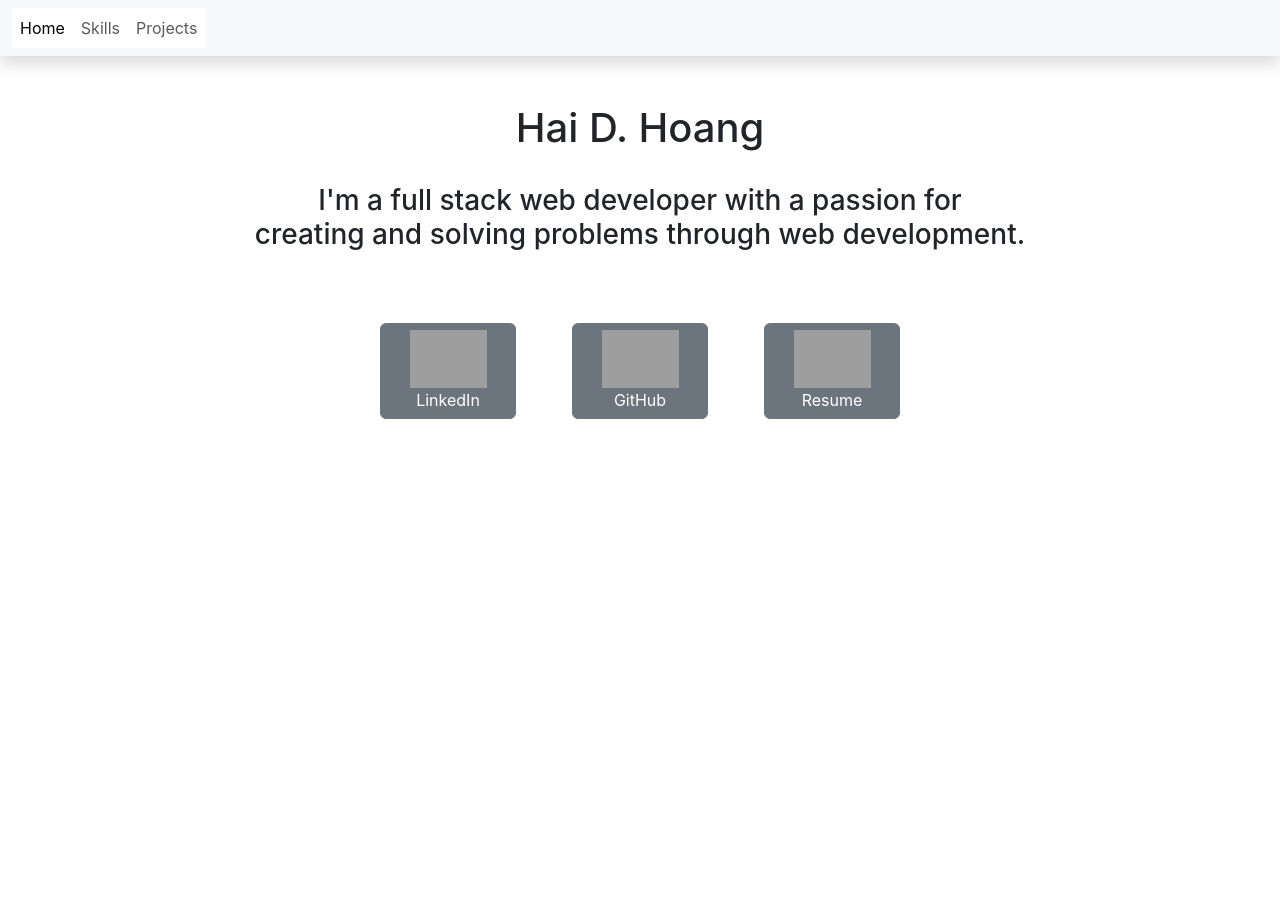
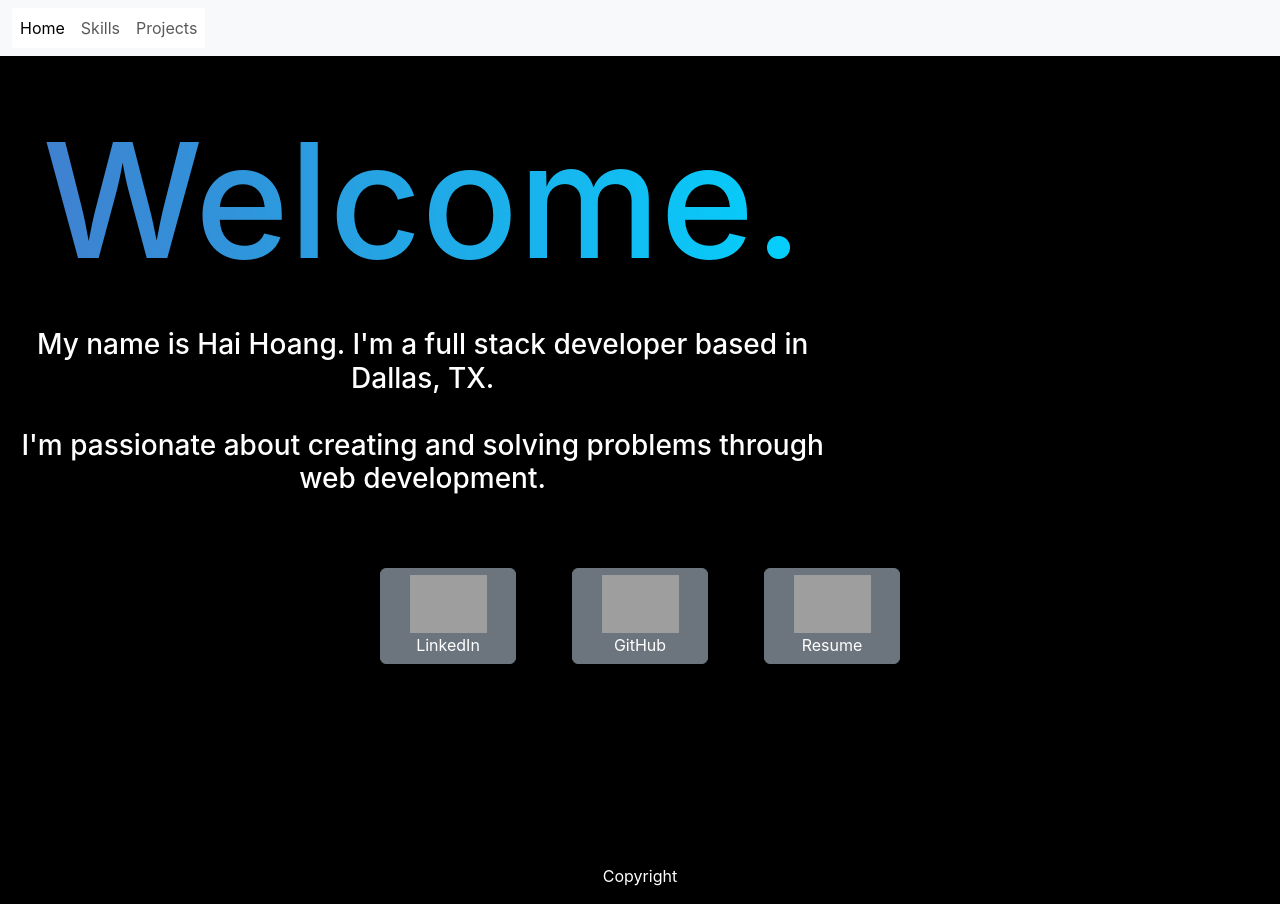
Before and after one commit to AznRaven/portfolio, a React (Create React App) app in the folder client/: page / in a window 1280 px wide. Before the commit the page ends 800 px from the top, so only its background shows below. Built offline with nearby package versions, Linux system fonts and the light colour scheme; grey boxes are pictures that could not be loaded.

Commit message:
hp update

```diff
--- a/client/src/index.css
+++ b/client/src/index.css
@@ -9,6 +9,8 @@ body {
     sans-serif;
   -webkit-font-smoothing: antialiased;
   -moz-osx-font-smoothing: grayscale;
+  background-color: black;
+  color: white
 }
 
 code {
@@ -16,7 +18,25 @@ code {
     monospace;
 }
 
- .flex-container {
+h1{
+  font-size: 10rem;
+  background: linear-gradient(to right, rgb(67,124,205), #00d4ff);
+  -webkit-background-clip: text;
+  -webkit-text-fill-color: transparent;
+  pointer-events: none;
+  opacity: 0;
+  animation: fade 1s ease-in 1s 1 normal forwards;
+}
+@keyframes fade {
+  0%{
+    opacity: 0;
+  }
+  100%{
+    opacity: 1;
+  }
+}
+
+.flex-container {
   display: flex;
   /* grid-template-columns: repeat(4, 1fr); */
   gap: 20px;
@@ -27,6 +47,19 @@ code {
   flex-wrap: wrap;
 }
 
+.footer{
+  position: absolute;
+  bottom: 0;
+  width: 100%;
+  height: 2.5rem;
+}
+.hpcontainer{
+  position: relative;
+  min-height: 100vh;
+}
+.hpcontent {
+  padding-bottom: 2.5rem;    /* Footer height */
+}
 .homebtn {
   width: 20vh;
 }
@@ -43,7 +76,7 @@ code {
 .skillIcon{
   /* width: 10vw; */
   /* height: 100%; */
-  /* width: 10vw; */
+  width: 15vw;
   /* height: 20vh; */
   border-radius: 5px
   /* border: 4px solid red; */
--- a/client/src/pages/Home.js
+++ b/client/src/pages/Home.js
@@ -1,20 +1,27 @@
 import { Link } from "react-router-dom";
+import Footer from "./components/Footer";
 export default function Home() {
   return (
     <>
-    <br/><br/>
-      <h1>Hai D. Hoang</h1>
-      <br/>
+      <br />
+      <br />
+      <div className="hpcontainer">
+        <div className="hpcontent">
+          <div className="row">
+            <div className="col-8">
+              <h1>Welcome.</h1>
+              <br />
               <h3>
-        I'm a full stack web developer with a passion for
-        <br /> creating and solving problems through web development.
+                My name is Hai Hoang. I'm a full stack developer based in
+                Dallas, TX. <br />
+                <br />
+                I'm passionate about creating and solving problems through web
+                development.
               </h3>
-      {/* <div className='bg'>
-        <img
-          src={require('../images/endless-constellation.png')}
-          alt="bg"
-        ></img>
-      </div> */}
+            </div>
+            <div className="col-4"></div>
+          </div>
+
           <br />
           <br />
           <div className>
@@ -24,7 +31,10 @@ export default function Home() {
                   type="button"
                   className="btn btn-secondary"
                   onClick={() =>
-                window.open("https://www.linkedin.com/in/aznraven/", "_blank")
+                    window.open(
+                      "https://www.linkedin.com/in/aznraven/",
+                      "_blank"
+                    )
                   }
                 >
                   <img
@@ -75,7 +85,10 @@ export default function Home() {
               </div>
             </div>
           </div>
+        </div>
 
+        <Footer />
+      </div>
     </>
   );
 }
--- /dev/null
+++ b/client/src/pages/components/Footer.js
@@ -0,0 +1,7 @@
+export default function Footer() {
+  return (
+    <>
+      <div className="footer">Copyright </div>
+    </>
+  );
+}
```
Lines whose indentation alone changed are shown as unchanged.
